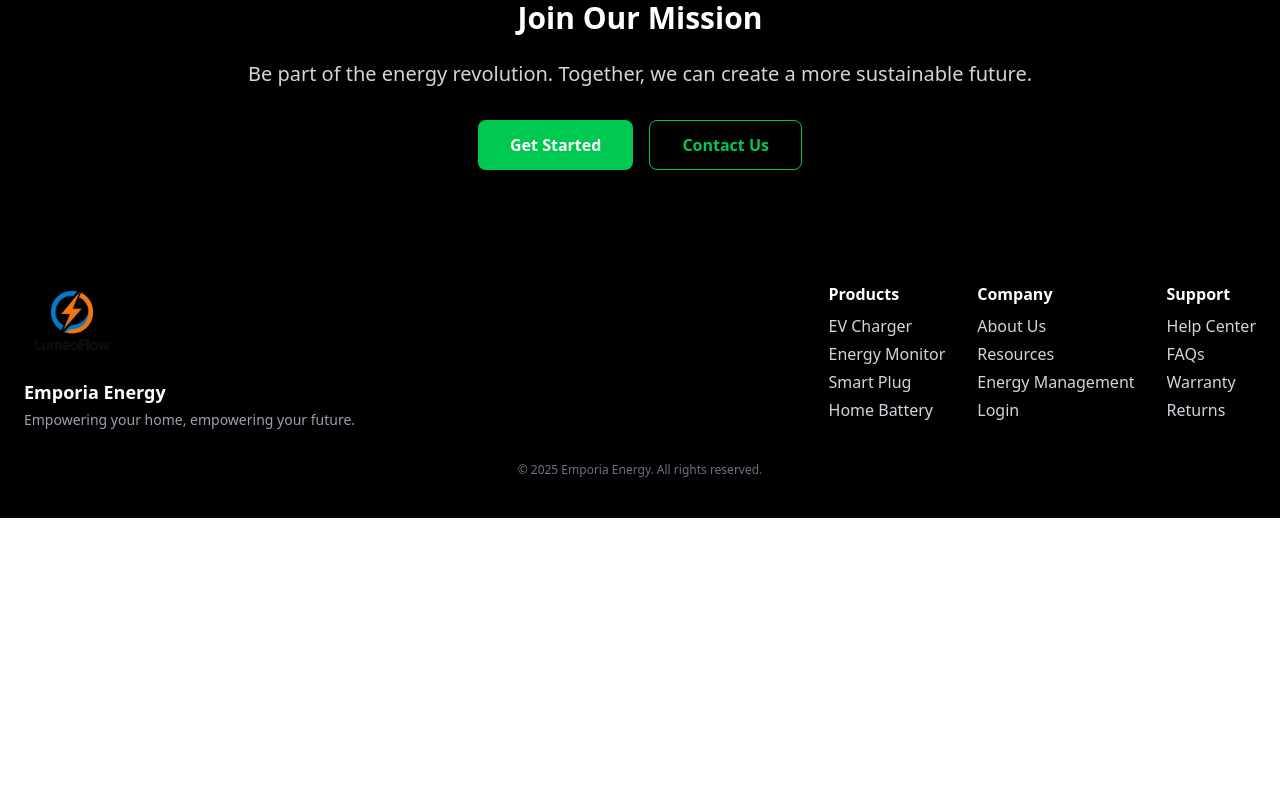
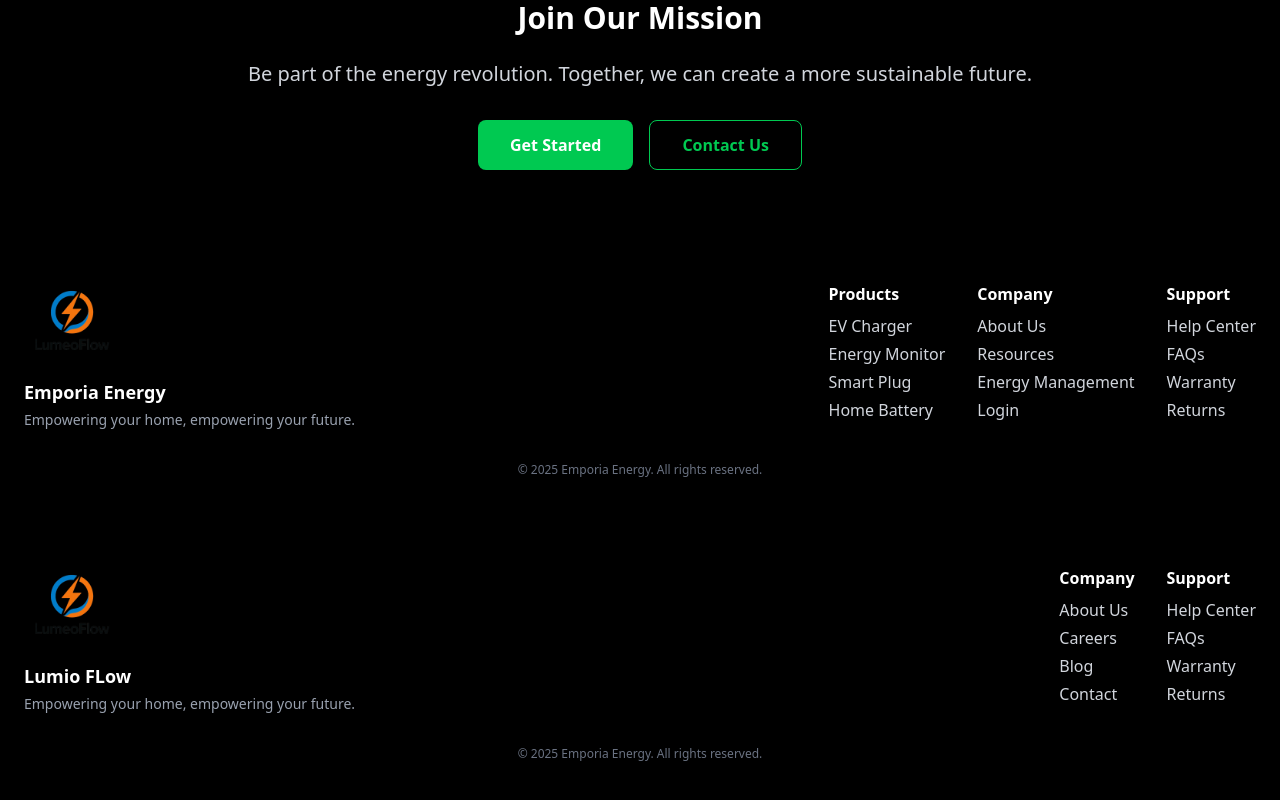
Before and after one commit to SwapnilSalunke1625/MiniProject03-LumioFlow, a React (Vite) app in the folder Frontend/: page /about in a window 1280 px wide. Shown: the part 1932-2732 px from the top of the page. Before the commit the page ends 2450 px from the top, so only its background shows below. Built offline with nearby package versions, Linux system fonts and the light colour scheme.

Commit message:
footer is making

```diff
--- a/Frontend/src/App.jsx
+++ b/Frontend/src/App.jsx
@@ -28,9 +28,8 @@
         <Route path="/energy-management" element={<EnergyManagement />} />
         <Route path="/resources" element={<Resources />} />
         <Route path="/about" element={<About />} />
-
       </Routes>
-      <footer/>
+      <Footer/>
     </BrowserRouter>
   )
 }
--- a/Frontend/src/Components/Footer.jsx
+++ b/Frontend/src/Components/Footer.jsx
@@ -1,4 +1,6 @@
 import React from 'react'
+import logo from "../assets/icons/logo.png"
+import { Link } from 'react-router-dom'
 
 export default function Footer() {
   return (
@@ -7,18 +9,18 @@
         <div className="max-w-7xl mx-auto flex flex-col md:flex-row justify-between items-center gap-8">
           <div className="flex flex-col items-center md:items-start">
             <img src={logo} alt="Logo" className="w-24 h-auto mb-2" />
-            <span className="text-lg font-semibold">Emporia Energy</span>
+            <span className="text-lg font-semibold">Lumio FLow</span>
             <span className="text-sm text-gray-400 mt-1">Empowering your home, empowering your future.</span>
           </div>
           <div className="flex flex-col md:flex-row gap-8 text-center md:text-left">
             <div>
-              <h3 className="font-bold mb-2">Products</h3>
+              {/* <h3 className="font-bold mb-2">Products</h3>
               <ul className="space-y-1 text-gray-300">
                 <li><Link to="/products" className="hover:text-green-400 transition">EV Charger</Link></li>
                 <li><Link to="/products" className="hover:text-green-400 transition">Energy Monitor</Link></li>
                 <li><Link to="/products" className="hover:text-green-400 transition">Smart Plug</Link></li>
                 <li><Link to="/products" className="hover:text-green-400 transition">Home Battery</Link></li>
-              </ul>
+              </ul> */}
             </div>
             <div>
               <h3 className="font-bold mb-2">Company</h3>
```
Also changed, not shown: Frontend/src/Components/Layout.jsx (line endings or trailing spaces).
